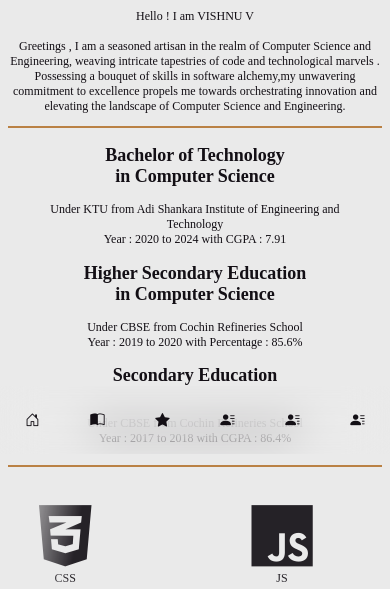
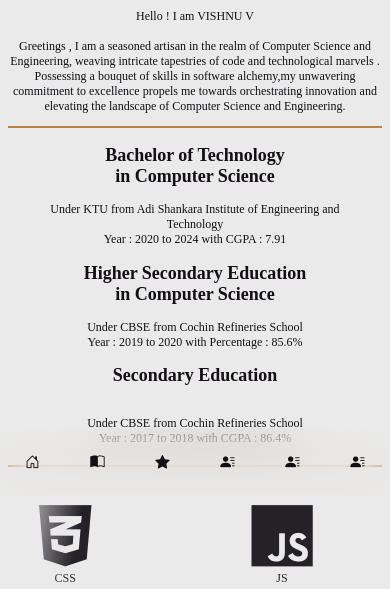
Before and after one commit to VISHNU02V/portfolio, a website: page index.html in a window 390 px wide. Shown: the part 289-878 px from the top of the page. Drawn offline with nearby package versions, Linux system fonts and the light colour scheme.

Commit message:
updated menu

```diff
--- a/style.css
+++ b/style.css
@@ -1395,7 +1395,7 @@ nav{
   .btmnav{
     width:100%;
     display:flex;
-    top:80vh;
+    top:85vh;
     height: 8vh;
     position:fixed;
     z-index: 1000;
```
